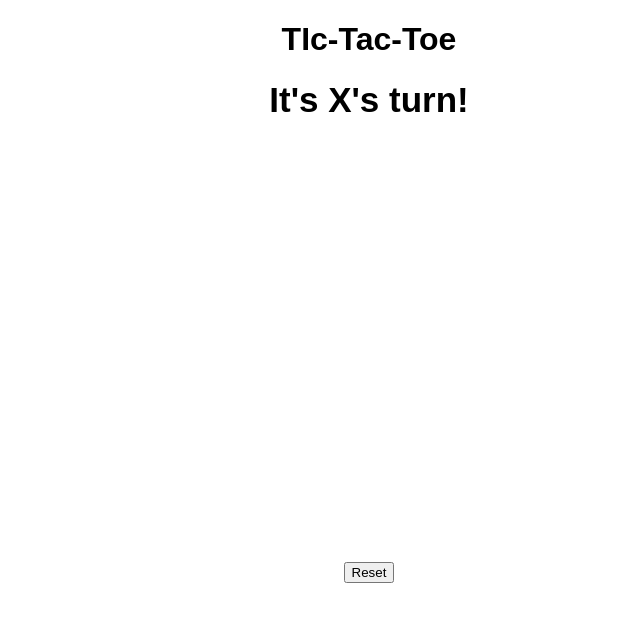
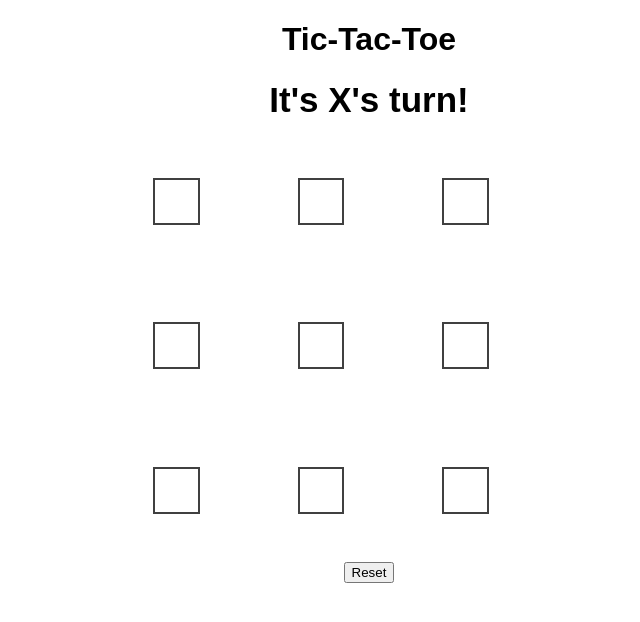
Before and after one commit to crisncris0000/Tic-Tac-Toe, a plain HTML site: page index.html in a window 1280 px wide. Shown: the whole page, without its empty margins (271-911 px from the left). Drawn offline with Linux system fonts and the light colour scheme.

Commit message:
Completed it

```diff
--- a/css/style.css
+++ b/css/style.css
@@ -9,13 +9,13 @@ h2 {
     margin: 10px;
 }
 
-flex-container {
+.flex-container {
     display: flex;
     justify-content: center;
     align-items: center;
 }
 
-flex-column {
+.flex-column {
     height: 100%;
     width: 100%;
     flex-direction: column;
@@ -29,6 +29,19 @@ flex-column {
 
 .square {
     border: 2px solid rgba(0, 0, 0, .75);
+    width: 30%;
+    height: 30%;
+    display: flex;
+    align-items: center;
+    justify-content: center;
+    font-size: 24px;
+}
+
+#board {
+    width: 432px;
+    display: grid;
+    grid-template-columns: repeat(3, 1fr);
+    gap: 2px;
 }
 
 #reset-button {
--- a/index.html
+++ b/index.html
@@ -8,21 +8,21 @@
     <link href="css/style.css" rel="stylesheet" type="text/css">
 </head>
 <body>
-    <h1>TIc-Tac-Toe</h1>
+    <h1>Tic-Tac-Toe</h1>
 
-    <h2>Its X's turn!</h2>
+    <h2>It's X's turn!</h2>
 
     <div class="flex-container flex-column">
         <div class="flex-container flex-wrap" id="board">
-            <div class="squre"></div>
-            <div class="squre"></div>
-            <div class="squre"></div>
-            <div class="squre"></div>
-            <div class="squre"></div>
-            <div class="squre"></div>
-            <div class="squre"></div>
-            <div class="squre"></div>
-            <div class="squre"></div>
+            <div class="square"></div>
+            <div class="square"></div>
+            <div class="square"></div>
+            <div class="square"></div>
+            <div class="square"></div>
+            <div class="square"></div>
+            <div class="square"></div>
+            <div class="square"></div>
+            <div class="square"></div>
         </div>
 
         <button class="reset-button">Reset</button>
--- a/script.js
+++ b/script.js
@@ -1,57 +1,58 @@
+const winningCombos = [
+    [0, 1, 2],
+    [3, 4, 5],
+    [6, 7, 8],
+    [0, 3, 6],
+    [1, 4, 7],
+    [2, 5, 8],
+    [0, 4, 8],
+    [2, 4, 6]
+    ];
+
 let board;
-
-let turn = 'X'
-
+let turn = 'X';
 let win;
 
 const squares = Array.from(document.querySelectorAll('#board div'));
 
+document.getElementById('board').addEventListener('click', handleTurn);
 const messages = document.querySelector('h2');
+document.getElementById('reset-button').addEventListener('click', init);
 
-const winningCombos = [[0, 1, 2],
-                        [3, 4, 5],
-                        [6, 7, 8],
-                        [0, 3, 6],
-                        [1, 4, 7],
-                        [2, 5, 8],
-                        [0, 4, 8],
-                        [2, 4, 6]];
 
-document.getElementById('board').addEventListener('click', handleTurn);
+function getWinner() {
+    let winner = null;
+    winningCombos.forEach(function(combo, index) {
+        if (board[combo[0]] && board[combo[0]] === board[combo[1]] && board[combo[0]] === board[combo[2]])
+            winner = board[combo[0]];
+        });
+        return winner ? winner : board.includes('') ? null : 'T';
+};
+
+function handleTurn() {
+    let idx = squares.findIndex(function(square) {
+        return square === event.target;
+    });
+    board[idx] = turn;
+    turn = turn === 'X' ? 'O' : 'X';
+    win = getWinner();
+    render();
+};
 
 function init() {
     board = [
-        '', '', '',
-        '', '', '',
-        '', '', ''
+    '', '', '',
+    '', '', '',
+    '', '', ''
     ];
     render();
-}
+};
 
 function render() {
-    board.forEach((mark, index) => {
+    board.forEach(function(mark, index) {
         squares[index].textContent = mark;
     });
-
-    messages.textContent = `It's ${turn}'s turn!`;
-}
-
-function handleTurn(event) {
-    let idx = squares.findIndex((square) => {
-        return square === event.target;
-    })
-
-    board[idx] = turn;
-
-    console.log(board);
-
-    turn = turn === 'X' ? 'O' : 'X';
-
-    render();
-}
-
-function getWinner() {
-
-}
+    messages.textContent = win === 'T' ? `That's a tie, queen!` : win ? `${win} wins the game!` : `It's ${turn}'s turn!`;
+};
 
 init();
```
